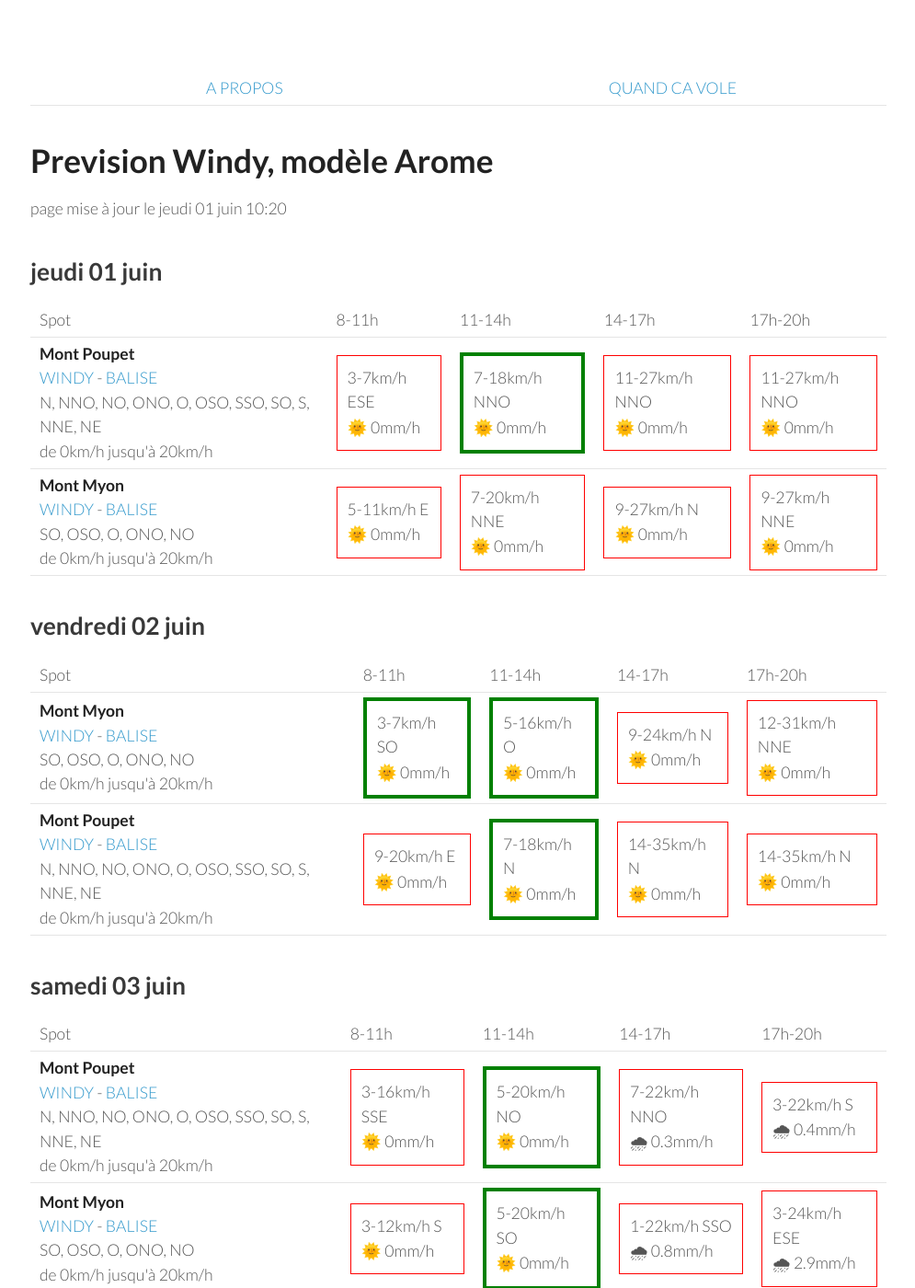
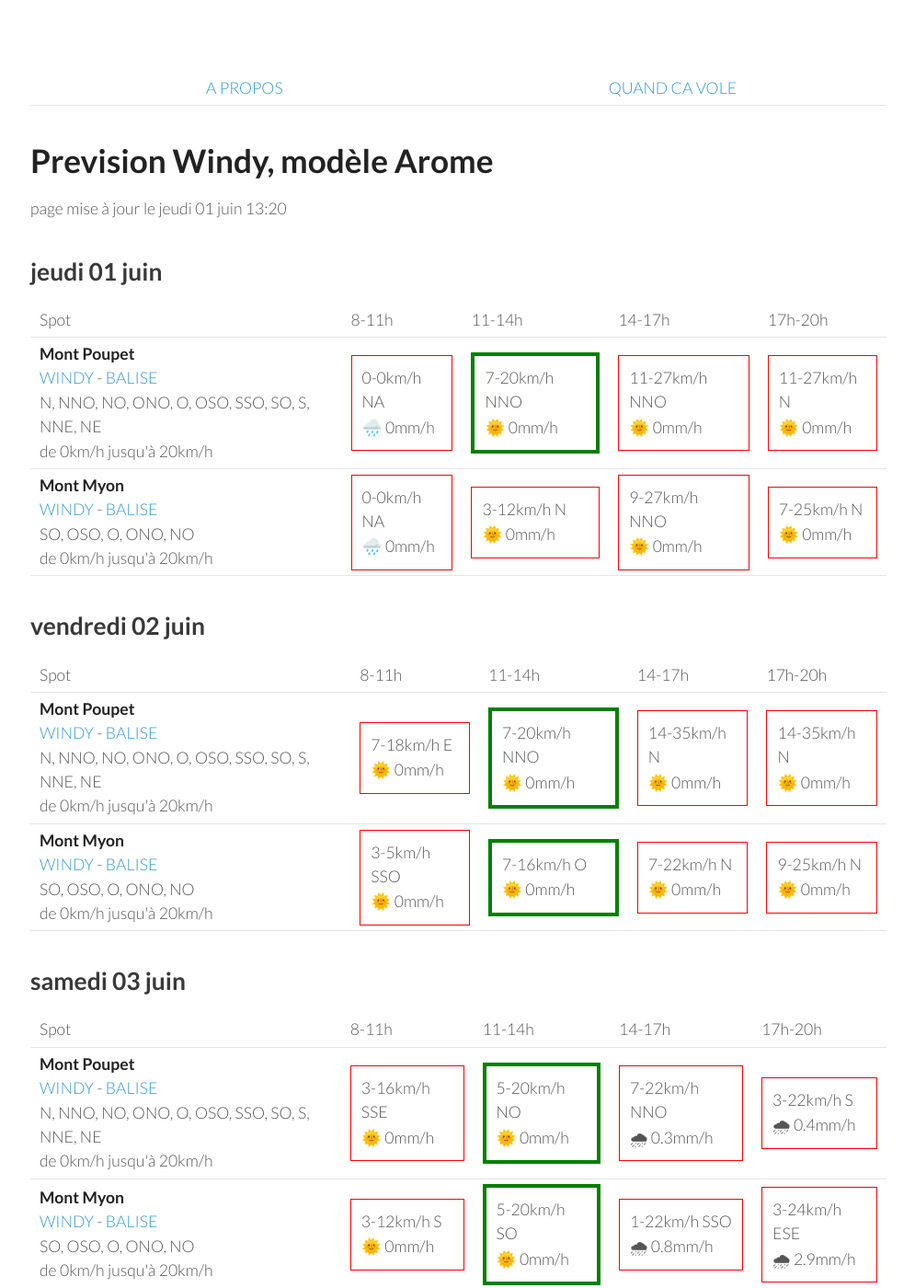
Before and after one commit to parapente-dans-le-nord/parapente-dans-le-nord.github.io, a Jekyll site: the page built from jura.markdown, in a window 1280 px wide and 1400 px high. Shown: the whole window at 92% size, without its empty margins (25-1020 px from the left). Built offline with Jekyll 4.4.1, drawn with Linux system fonts in a browser that asks for light colours.

Commit message:
update index.markdown

```diff
--- a/jura.markdown
+++ b/jura.markdown
@@ -7,7 +7,7 @@ title:  "Tous les spots"
 {: .links}
 
 # Prevision Windy, modèle Arome
-page mise à jour le jeudi 01 juin 10:20
+page mise à jour le jeudi 01 juin 13:20
 
 ## jeudi 01 juin
 
@@ -24,21 +24,19 @@ page mise à jour le jeudi 01 juin 10:20
 <tr>
         <td><strong>Mont Poupet</strong><br><a href="https://windy.com/46.970/5.876?46.541,5.876,8">WINDY</a> - <span class=""><a href="http://www.balisemeteo.com/balise.php?idBalise=92">BALISE</a> </span><br> <span class="vent-favorable">N, NNO, NO, ONO, O, OSO, SSO, SO, S, NNE, NE</span><br><span class="force-vent">de 0km/h jusqu'à 20km/h</span> </td>
 
-            <td><div class="not-flyable"><p>3-7km/h ESE</p><p>🌞 0mm/h</p></div></td>
-            <td><div class="flyable"><p>7-18km/h NNO</p><p>🌞 0mm/h</p></div></td>
+            <td><div class="not-flyable"><p>0-0km/h NA</p><p>🌧️ 0mm/h</p></div></td>
+            <td><div class="flyable"><p>7-20km/h NNO</p><p>🌞 0mm/h</p></div></td>
             <td><div class="not-flyable"><p>11-27km/h NNO</p><p>🌞 0mm/h</p></div></td>
-            <td><div class="not-flyable"><p>11-27km/h NNO</p><p>🌞 0mm/h</p></div></td>
-
+            <td><div class="not-flyable"><p>11-27km/h N</p><p>🌞 0mm/h</p></div></td>
 
     </tr>
 <tr>
         <td><strong>Mont Myon</strong><br><a href="https://windy.com/46.331/5.397?45.898,5.394,8,m:eWoagj8">WINDY</a> - <span class=""><a href="http://www.balisemeteo.com/balise.php?idBalise=70">BALISE</a> </span><br> <span class="vent-favorable">SO, OSO, O, ONO, NO</span><br><span class="force-vent">de 0km/h jusqu'à 20km/h</span> </td>
 
-            <td><div class="not-flyable"><p>5-11km/h E</p><p>🌞 0mm/h</p></div></td>
-            <td><div class="not-flyable"><p>7-20km/h NNE</p><p>🌞 0mm/h</p></div></td>
-            <td><div class="not-flyable"><p>9-27km/h N</p><p>🌞 0mm/h</p></div></td>
-            <td><div class="not-flyable"><p>9-27km/h NNE</p><p>🌞 0mm/h</p></div></td>
-
+            <td><div class="not-flyable"><p>0-0km/h NA</p><p>🌧️ 0mm/h</p></div></td>
+            <td><div class="not-flyable"><p>3-12km/h N</p><p>🌞 0mm/h</p></div></td>
+            <td><div class="not-flyable"><p>9-27km/h NNO</p><p>🌞 0mm/h</p></div></td>
+            <td><div class="not-flyable"><p>7-25km/h N</p><p>🌞 0mm/h</p></div></td>
 
     </tr>
 
@@ -58,22 +56,22 @@ page mise à jour le jeudi 01 juin 10:20
       <td>17h-20h</td>
     </tr>
 <tr>
-        <td><strong>Mont Myon</strong><br><a href="https://windy.com/46.331/5.397?45.898,5.394,8,m:eWoagj8">WINDY</a> - <span class=""><a href="http://www.balisemeteo.com/balise.php?idBalise=70">BALISE</a> </span><br> <span class="vent-favorable">SO, OSO, O, ONO, NO</span><br><span class="force-vent">de 0km/h jusqu'à 20km/h</span> </td>
+        <td><strong>Mont Poupet</strong><br><a href="https://windy.com/46.970/5.876?46.541,5.876,8">WINDY</a> - <span class=""><a href="http://www.balisemeteo.com/balise.php?idBalise=92">BALISE</a> </span><br> <span class="vent-favorable">N, NNO, NO, ONO, O, OSO, SSO, SO, S, NNE, NE</span><br><span class="force-vent">de 0km/h jusqu'à 20km/h</span> </td>
 
-            <td><div class="flyable"><p>3-7km/h SO</p><p>🌞 0mm/h</p></div></td>
-            <td><div class="flyable"><p>5-16km/h O</p><p>🌞 0mm/h</p></div></td>
-            <td><div class="not-flyable"><p>9-24km/h N</p><p>🌞 0mm/h</p></div></td>
-            <td><div class="not-flyable"><p>12-31km/h NNE</p><p>🌞 0mm/h</p></div></td>
+            <td><div class="not-flyable"><p>7-18km/h E</p><p>🌞 0mm/h</p></div></td>
+            <td><div class="flyable"><p>7-20km/h NNO</p><p>🌞 0mm/h</p></div></td>
+            <td><div class="not-flyable"><p>14-35km/h N</p><p>🌞 0mm/h</p></div></td>
+            <td><div class="not-flyable"><p>14-35km/h N</p><p>🌞 0mm/h</p></div></td>
 
 
     </tr>
 <tr>
-        <td><strong>Mont Poupet</strong><br><a href="https://windy.com/46.970/5.876?46.541,5.876,8">WINDY</a> - <span class=""><a href="http://www.balisemeteo.com/balise.php?idBalise=92">BALISE</a> </span><br> <span class="vent-favorable">N, NNO, NO, ONO, O, OSO, SSO, SO, S, NNE, NE</span><br><span class="force-vent">de 0km/h jusqu'à 20km/h</span> </td>
+        <td><strong>Mont Myon</strong><br><a href="https://windy.com/46.331/5.397?45.898,5.394,8,m:eWoagj8">WINDY</a> - <span class=""><a href="http://www.balisemeteo.com/balise.php?idBalise=70">BALISE</a> </span><br> <span class="vent-favorable">SO, OSO, O, ONO, NO</span><br><span class="force-vent">de 0km/h jusqu'à 20km/h</span> </td>
 
-            <td><div class="not-flyable"><p>9-20km/h E</p><p>🌞 0mm/h</p></div></td>
-            <td><div class="flyable"><p>7-18km/h N</p><p>🌞 0mm/h</p></div></td>
-            <td><div class="not-flyable"><p>14-35km/h N</p><p>🌞 0mm/h</p></div></td>
-            <td><div class="not-flyable"><p>14-35km/h N</p><p>🌞 0mm/h</p></div></td>
+            <td><div class="not-flyable"><p>3-5km/h SSO</p><p>🌞 0mm/h</p></div></td>
+            <td><div class="flyable"><p>7-16km/h O</p><p>🌞 0mm/h</p></div></td>
+            <td><div class="not-flyable"><p>7-22km/h N</p><p>🌞 0mm/h</p></div></td>
+            <td><div class="not-flyable"><p>9-25km/h N</p><p>🌞 0mm/h</p></div></td>
 
 
     </tr>
```
